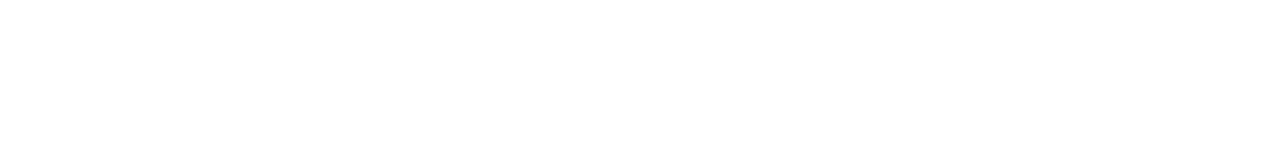
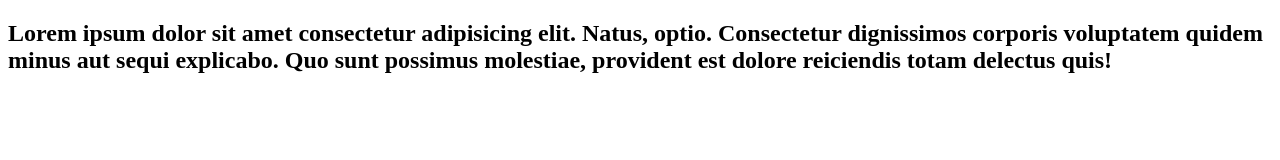
Before and after one commit to JannatulTaiyeba/my-first-repository, a plain HTML site: page index.html in a window 1280 px wide. Drawn offline with Linux system fonts and the light colour scheme.

Commit message:
added style . css file

```diff
--- a/index.html
+++ b/index.html
@@ -6,6 +6,9 @@
     <title>Document</title>
 </head>
 <body>
+    <h2>
+        Lorem ipsum dolor sit amet consectetur adipisicing elit. Natus, optio. Consectetur dignissimos corporis voluptatem quidem minus aut sequi explicabo. Quo sunt possimus molestiae, provident est dolore reiciendis totam delectus quis!
+    </h2>
 
 </body>
 </html>
```
Also changed, not shown: style.css (added).
